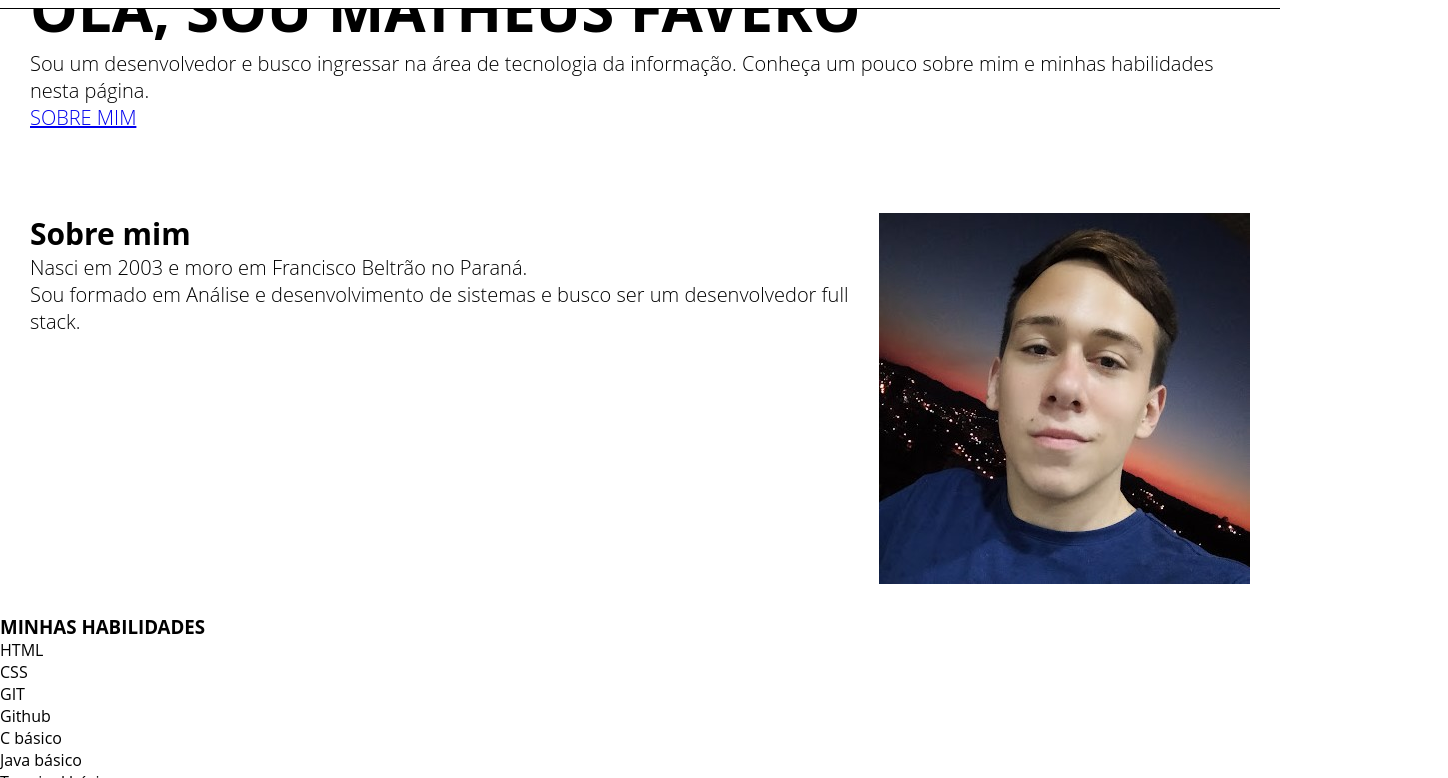
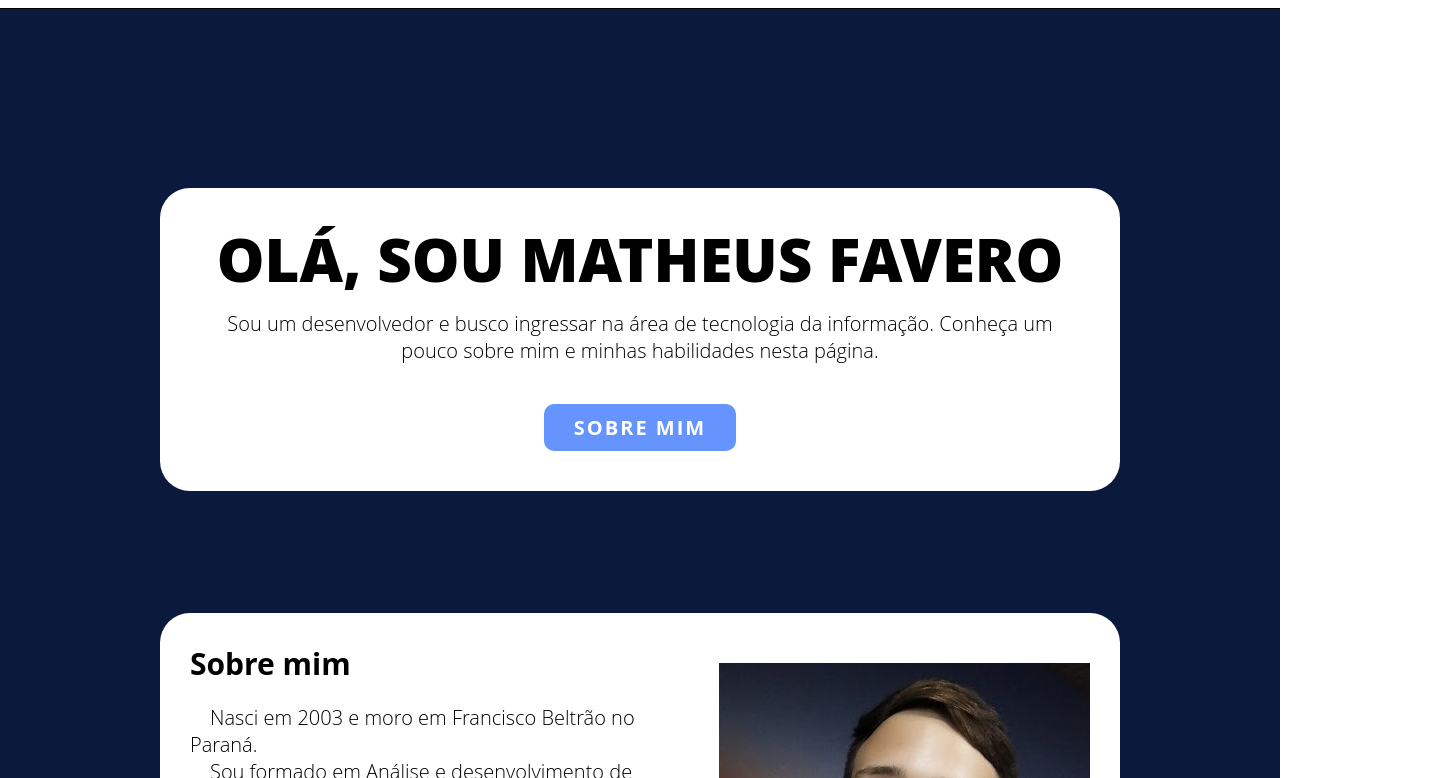
Before and after one commit to MatheusFavero/portfolio, a plain HTML site: page index.html in a window 1280 px wide. Shown: the part 62-840 px from the top of the page, 1448 px wide, since content can reach past the window. Drawn offline with Linux system fonts and the light colour scheme.

Commit message:
voltando ao style antigo

```diff
--- a/style/style-desktop.css
+++ b/style/style-desktop.css
@@ -1,15 +1 @@
 /* style-desktop.css */
-
-#apresentation h1 {
-    font-size: 60px;
-}
-
-#aboutContent {
-    display: flex;
-    flex-direction: row;
-    justify-content: space-between;
-}
-
-#aboutText {
-    text-align: left;
-}
--- a/style/style-mobile.css
+++ b/style/style-mobile.css
@@ -1,18 +1 @@
 /* style-mobile.css */
-
-#apresentation h1 {
-    font-size: 30px;
-}
-
-#apresentation{
-    font-size: 20px;
-}
-
-#home > a{
-    font-size: 0.9em;
-    margin-left: 10px;
-}
-
-.profile{
-    font-size: 0.9em;
-}
--- a/style/style-tablet.css
+++ b/style/style-tablet.css
@@ -1,16 +1 @@
 /* style-tablet.css */
-
-#apresentation h1 {
-    font-size: 40px;
-}
-
-#aboutContent {
-    display: flex;
-    flex-direction: column;
-    gap: 20px;
-}
-
-#aboutContent img {
-    max-width: 300px;
-    object-fit: cover;
-}
--- a/style/style.css
+++ b/style/style.css
@@ -18,6 +18,8 @@
 }
 
 .default {
+
+    max-width: 900px;
     background-color: white;
     padding: 30px;
     border-radius: 30px;
@@ -39,6 +41,7 @@
     justify-content: space-between;
     align-items: center;
     border-bottom: 1px solid black;
+
 }
 
 .profile {
@@ -47,6 +50,7 @@
     flex-grow: 1;
     font-weight: bold;
     transition-duration: 0.5s;
+
 }
 
 #cornerPicture {
@@ -54,6 +58,7 @@
     height: 50px;
     border-radius: 50px;
     margin-right: 10px;
+
 }
 
 .profile span:hover{
@@ -62,7 +67,7 @@
 
 nav {
     display: flex;
-    justify-content: flex-end;
+    justify-content: flex-end; /* Alinha os links à direita */
 }
 
 nav > a {
@@ -74,11 +79,203 @@ nav > a {
     padding: 1px 5px;
     border-radius: 5px;
     transition-duration: 0.5s;
+
 }
 
 nav > a:hover{
     color: var(--cor2);
     background-color: rgba(27, 47, 114, 0.096);
+
+}
+
+
+#apresentation{
+
+    background-color: var(--cor5);
+    padding: 50px;
+    font-size: 20px;
+    text-align: center;
+
+}
+
+#greetings{
+
+    padding-bottom: 50px;
+    margin-top: 200px;
+
+}
+
+#apresentation h1{
+
+    font-size: 40px;
+    font-weight: 900;
+
+}
+
+#apresentation p{
+
+    margin: 10px 20px 50px 20px;
+
+}
+
+#apresentation a{
+
+    background-color: var(--cor2);
+    padding: 10px 30px;
+    color: white;
+    text-decoration: none;
+    font-weight: 700;
+    border-radius: 10px;
+    letter-spacing: 2px;
+    transition-duration: 0.5s;
+
+}
+
+#apresentation a:hover{
+
+    background-color: var(--cor4);
+
+}
+
+@media (max-width: 650px) {
+
+    #apresentation h1 {
+
+        font-size: 30px;
+
+    }
+
+    #apresentation{
+
+        font-size: 20px;
+
+    }
+
+    #home > a{
+
+        font-size: 0.9em;
+        margin-left: 10px;
+
+    }
+
+    .profile{
+
+        font-size: 0.9em;
+
+    }
+
+}
+
+@media (min-width: 1200px) {
+
+    #apresentation h1 {
+
+        font-size: 60px;
+
+    }
+}
+
+main{
+
+    background-color: var(--cor5);
+    padding: 50px;
+
+}
+
+#aboutContent {
+    display: flex;
+    flex-direction: column;
+    gap: 20px;
+}
+
+#aboutContent img {
+    max-width: 300px;
+    object-fit: cover;
+}
+
+@media (min-width: 850px) {
+    #aboutContent {
+        flex-direction: row;
+        justify-content: space-between;
+    }
+    #aboutText {
+        text-align: left;
+    }
+}
+
+#aboutContent p {
+
+    text-indent: 20px;
+
+}
+
+#aboutContent h1{
+
+    font-size: 30px;
+    margin-bottom: 20px;
+
+}
+
+#aboutContent img{
+
+    display: block;
+    margin: 20px auto;
+    max-width: 100%;
+
+}
+
+#skills h1{
+
+    color: white;
+    font-size: 25px;
+    text-align: center;
+    margin: 20px;
+
+}
+
+#skills ul {
+    list-style: none;
+    display: flex;
+    flex-wrap: wrap;
+    justify-content: center;
+}
+
+#skills li {
+    background-color: white;
+    padding: 10px 20px;
+    margin: 5px;
+    border-radius: 5px;
+    text-align: center;
+    font-weight: bold;
+}
+
+.workExamples{
+
+    border: 1px solid black;
+    width: 220px;
+    height: 280px;
+    padding: 2px;
+    margin-top: 20px;
+
+}
+.workExamples img{
+
+    width: 220px;
+
+}
+
+.portfolioText h2{
+
+    font-size: 21px;
+    margin-bottom: 7px;
+
+}
+
+.portfolioText{
+
+    padding: 10px;
+    font-size: 17px;
+
 }
 
 footer{
@@ -86,4 +283,5 @@ footer{
     color: white;
     padding: 20px;
     min-height: 60px;
+
 }
```
Also changed, not shown: index.html (+3 -1 lines).
